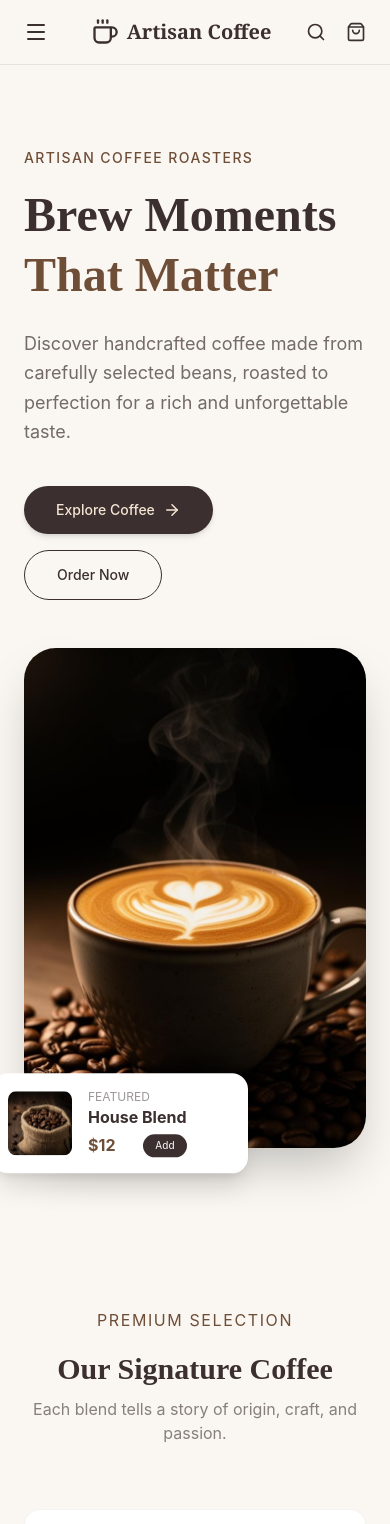
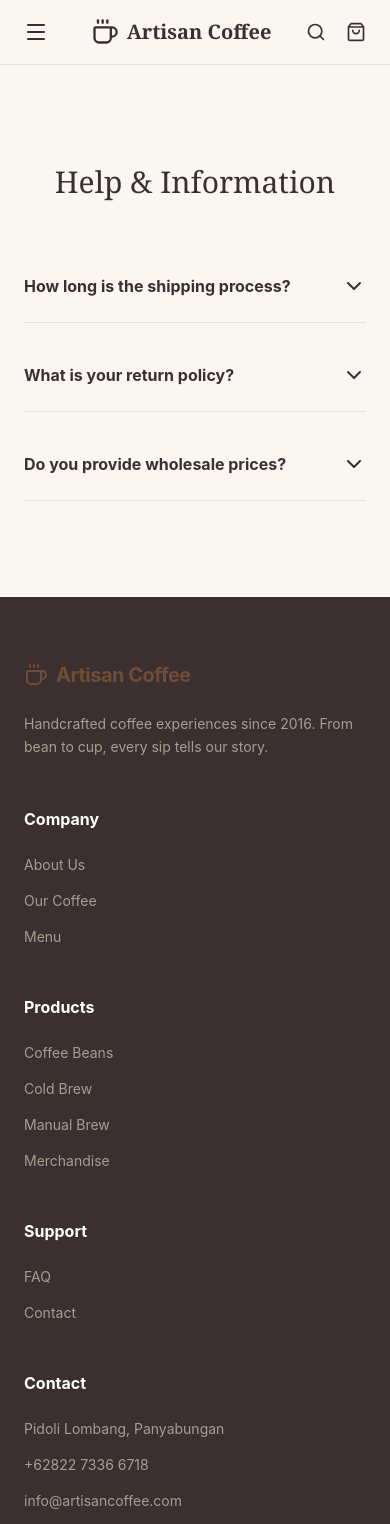
Before and after one commit to Leeroyakbar/artisan-coffee, a React (Vite) app: page /faq in a window 390 px wide. Shown: the top 1524 px of the page. Built offline with nearby package versions, Linux system fonts and the light colour scheme.

Commit message:
fix footer, contact and navbar section

```diff
--- a/package.json
+++ b/package.json
@@ -16,6 +16,7 @@
     "lucide-react": "^0.577.0",
     "react": "^19.2.0",
     "react-dom": "^19.2.0",
+    "react-router-dom": "^7.13.1",
     "sonner": "^2.0.7",
     "tailwind-merge": "^3.5.0"
   },
--- a/src/App.tsx
+++ b/src/App.tsx
@@ -1,34 +1,19 @@
-import { CartModal } from "./components/layout/CartModal"
-import BlogSection from "./components/ui/BlogSection"
-import ContactSection from "./components/ui/ContactSection"
-import CTASection from "./components/ui/CTASection"
-import ExperienceSection from "./components/ui/ExperienceSection"
+import { BrowserRouter, Routes, Route } from "react-router-dom"
+import Navbar from "./components/ui/Navbar"
 import Footer from "./components/ui/Footer"
-import GallerySection from "./components/ui/GallerySection"
-import HeroSection from "./components/ui/HeroSection"
-import MenuSection from "./components/ui/MenuSection"
-import Navbar from "./components/ui/Navbar"
-import SignatureCoffee from "./components/ui/SignatureCoffee"
-import StorySection from "./components/ui/StorySection"
-import TestimonialSection from "./components/ui/Testimonial"
+import HomePage from "./components/pages/HomePage"
+import { FAQPage } from "./components/pages/FAQPage"
 
 function App() {
   return (
-    <>
+    <BrowserRouter>
       <Navbar />
-      <CartModal />
-      <HeroSection />
-      <SignatureCoffee />
-      <StorySection />
-      <ExperienceSection />
-      <MenuSection />
-      <BlogSection />
-      <TestimonialSection />
-      <GallerySection />
-      <CTASection />
-      <ContactSection />
+      <Routes>
+        <Route path="/" element={<HomePage />} />
+        <Route path="/faq" element={<FAQPage />} />
+      </Routes>
       <Footer />
-    </>
+    </BrowserRouter>
   )
 }
 
--- /dev/null
+++ b/src/components/pages/FAQPage.tsx
@@ -0,0 +1,39 @@
+import { useState } from "react"
+import { motion, AnimatePresence } from "framer-motion"
+import { ChevronDown } from "lucide-react"
+
+const faqData = [
+  { question: "How long is the shipping process?", answer: "We ship within 24 hours. Local delivery takes 1-2 days, while nationwide takes 3-5 business days." },
+  { question: "What is your return policy?", answer: "Because coffee is a perishable item, we don't accept returns, but we guarantee quality. Contact us if there's an issue." },
+  { question: "Do you provide wholesale prices?", answer: "Yes! Please contact our business team via WhatsApp for partnership inquiries." },
+]
+
+const AccordionItem = ({ question, answer }: { question: string; answer: string }) => {
+  const [isOpen, setIsOpen] = useState(false)
+  return (
+    <div className="border-b border-coffee-dark/10 py-6">
+      <button onClick={() => setIsOpen(!isOpen)} className="w-full flex justify-between items-center text-left font-bold text-coffee-dark">
+        {question}
+        <ChevronDown className={`transition-transform ${isOpen ? "rotate-180" : ""}`} />
+      </button>
+      <AnimatePresence>
+        {isOpen && (
+          <motion.div initial={{ height: 0 }} animate={{ height: "auto" }} exit={{ height: 0 }} className="overflow-hidden">
+            <p className="pt-4 text-coffee-dark/70 text-sm">{answer}</p>
+          </motion.div>
+        )}
+      </AnimatePresence>
+    </div>
+  )
+}
+
+export const FAQPage = () => (
+  <div className="max-w-3xl mx-auto py-24 px-6">
+    <h2 className="text-3xl font-serif mb-12 text-center">Help & Information</h2>
+    <div className="space-y-4">
+      {faqData.map((item, i) => (
+        <AccordionItem key={i} {...item} />
+      ))}
+    </div>
+  </div>
+)
--- /dev/null
+++ b/src/components/pages/HomePage.tsx
@@ -0,0 +1,32 @@
+// pages/HomePage.tsx
+import { CartModal } from "../layout/CartModal"
+import BlogSection from "../ui/BlogSection"
+import ContactSection from "../ui/ContactSection"
+import CTASection from "../ui/CTASection"
+import ExperienceSection from "../ui/ExperienceSection"
+import GallerySection from "../ui/GallerySection"
+import HeroSection from "../ui/HeroSection"
+import MenuSection from "../ui/MenuSection"
+import SignatureCoffee from "../ui/SignatureCoffee"
+import StorySection from "../ui/StorySection"
+import TestimonialSection from "../ui/Testimonial"
+// ... (import section lainnya)
+
+const HomePage = () => {
+  return (
+    <>
+      <CartModal />
+      <HeroSection />
+      <SignatureCoffee />
+      <StorySection />
+      <ExperienceSection />
+      <MenuSection />
+      <BlogSection />
+      <TestimonialSection />
+      <GallerySection />
+      <CTASection />
+      <ContactSection />
+    </>
+  )
+}
+export default HomePage
--- a/src/components/ui/Footer.tsx
+++ b/src/components/ui/Footer.tsx
@@ -1,6 +1,25 @@
 import { Coffee } from "lucide-react"
+import { Link, useNavigate } from "react-router-dom" // Tambahkan ini
 
 const Footer = () => {
+  const navigate = useNavigate()
+  const handleWhatsAppClick = () => {
+    const phoneNumber = "6282273366718" // Tanpa simbol '+'
+    const message = "Halo Admin, saya ingin bertanya mengenai Artisan Coffee."
+    window.open(`https://wa.me/${phoneNumber}?text=${encodeURIComponent(message)}`, "_blank")
+  }
+  const handleNavClick = (sectionId: string) => {
+    // Jika tidak di home, pindah ke home lalu scroll
+    if (location.pathname !== "/") {
+      navigate("/")
+      setTimeout(() => {
+        document.getElementById(sectionId)?.scrollIntoView({ behavior: "smooth" })
+      }, 100)
+    } else {
+      document.getElementById(sectionId)?.scrollIntoView({ behavior: "smooth" })
+    }
+  }
+
   return (
     <footer className="bg-coffee-dark text-coffee-latte py-16 px-6">
       <div className="max-w-7xl mx-auto grid md:grid-cols-2 lg:grid-cols-5 gap-12">
@@ -14,9 +33,41 @@ const Footer = () => {
         </div>
 
         {/* Links Sections */}
-        <FooterLink title="Company" links={["About Us", "Our Coffee", "Menu", "Careers"]} />
-        <FooterLink title="Products" links={["Coffee Beans", "Cold Brew", "Manual Brew", "Merchandise"]} />
-        <FooterLink title="Support" links={["FAQ", "Shipping Info", "Contact"]} />
+        <FooterLink
+          title="Company"
+          onNavClick={handleNavClick}
+          links={[
+            { name: "About Us", id: "story" },
+            { name: "Our Coffee", id: "featured" },
+            { name: "Menu", id: "menu" },
+          ]}
+        />
+
+        <FooterLink
+          title="Products"
+          onNavClick={handleNavClick}
+          links={[
+            { name: "Coffee Beans", id: "menu" },
+            { name: "Cold Brew", id: "menu" },
+            { name: "Manual Brew", id: "menu" },
+            { name: "Merchandise", id: "menu" },
+          ]}
+        />
+
+        {/* Support Section - Mengarah ke /faq */}
+        <div>
+          <h4 className="font-bold text-white mb-6">Support</h4>
+          <ul className="space-y-4 text-sm text-coffee-latte/60">
+            <li>
+              <Link to="/faq" className="hover:text-coffee-mocha transition-colors">
+                FAQ
+              </Link>
+            </li>
+            <li className="cursor-pointer hover:text-coffee-mocha transition-colors" onClick={handleWhatsAppClick}>
+              Contact
+            </li>
+          </ul>
+        </div>
 
         {/* Contact Info */}
         <div>
@@ -25,24 +76,28 @@ const Footer = () => {
             <li>Pidoli Lombang, Panyabungan</li>
             <li>+62822 7336 6718</li>
             <li>info@artisancoffee.com</li>
-            <li>WhatsApp</li>
+            <li className="cursor-pointer text-green-500 hover:text-green-400" onClick={handleWhatsAppClick}>
+              Chat via WhatsApp
+            </li>
           </ul>
         </div>
       </div>
 
-      {/* Bottom Bar */}
       <div className="max-w-7xl mx-auto mt-16 pt-8 border-t border-coffee-latte/10 text-center text-sm text-coffee-latte/40">© 2026 Artisan Coffee Roasters. All rights reserved.</div>
     </footer>
   )
 }
 
-const FooterLink = ({ title, links }: { title: string; links: string[] }) => (
+// Update component untuk menerima objek link agar bisa routing
+const FooterLink = ({ title, links, onNavClick }: { title: string; links: { name: string; id: string }[]; onNavClick: (id: string) => void }) => (
   <div>
     <h4 className="font-bold text-white mb-6">{title}</h4>
     <ul className="space-y-4 text-sm text-coffee-latte/60">
       {links.map((link) => (
-        <li key={link} className="hover:text-coffee-mocha transition-colors cursor-pointer">
-          {link}
+        <li key={link.name}>
+          <button onClick={() => onNavClick(link.id)} className="hover:text-coffee-mocha transition-colors text-left">
+            {link.name}
+          </button>
         </li>
       ))}
     </ul>
--- a/src/components/ui/Navbar.tsx
+++ b/src/components/ui/Navbar.tsx
@@ -2,21 +2,39 @@ import { Search, ShoppingBag, X, Menu, Coffee } from "lucide-react"
 import { useCart } from "../../hooks/useCart"
 import { AnimatePresence, motion } from "framer-motion"
 import { useState } from "react"
+import { useNavigate } from "react-router-dom"
 
 const navLinks = [
-  { label: "Home", href: "#home" },
-  { label: "Our Signature", href: "#featured" },
-  { label: "Menu", href: "#menu" },
-  { label: "About Us", href: "#story" },
-  { label: "Experience", href: "#experience" },
-  { label: "Blog", href: "#blog" },
-  { label: "Contact", href: "#contact" },
+  { label: "Home", id: "home" },
+  { label: "Our Signature", id: "featured" },
+  { label: "Menu", id: "menu" },
+  { label: "About Us", id: "story" },
+  { label: "Experience", id: "experience" },
+  { label: "Blog", id: "blog" },
+  { label: "Contact", id: "contact" },
 ]
 
 const Navbar = () => {
   const { items, setIsCartOpen } = useCart()
   const totalItems = items.reduce((acc, item) => acc + item.quantity, 0)
   const [mobileOpen, setMobileOpen] = useState(false)
+  const navigate = useNavigate()
+
+  const handleNavClick = (sectionId: string) => {
+    setMobileOpen(false) // Tutup mobile menu jika terbuka
+
+    // Jika kita tidak di halaman utama, pindah ke "/"
+    if (location.pathname !== "/") {
+      navigate("/")
+      // Beri sedikit delay agar komponen selesai di-render di home
+      setTimeout(() => {
+        document.getElementById(sectionId)?.scrollIntoView({ behavior: "smooth" })
+      }, 100)
+    } else {
+      // Jika sudah di halaman utama, langsung scroll
+      document.getElementById(sectionId)?.scrollIntoView({ behavior: "smooth" })
+    }
+  }
 
   return (
     <>
@@ -29,18 +47,18 @@ const Navbar = () => {
 
           {/* Logo Section */}
           <div className="flex items-center gap-2">
-            <a href="#home" className="flex items-center gap-2">
+            <button onClick={() => handleNavClick("/")} className="flex items-center gap-2">
               <Coffee className="w-7 h-7 text-secondary" />
               <span className="font-serif text-xl lg:text-2xl font-bold text-coffee-dark">Artisan Coffee</span>
-            </a>
+            </button>
           </div>
 
           {/* Desktop Menu Links - Menggunakan .nav-link dari index.css */}
           <div className="hidden lg:flex items-center gap-8">
             {navLinks.map((link, index) => (
-              <a key={index} href={link.href} className="nav-link">
+              <button key={index} onClick={() => handleNavClick(link.id)} className="nav-link">
                 {link.label}
-              </a>
+              </button>
             ))}
           </div>
 
@@ -53,9 +71,9 @@ const Navbar = () => {
               {totalItems > 0 && <span className="absolute top-0 right-0 bg-coffee-mocha text-coffee-latte text-[10px] w-4 h-4 flex items-center justify-center rounded-full font-bold">{totalItems}</span>}
             </div>
 
-            <a href="#Menu" className="hidden sm:inline-flex px-5 py-2.5 bg-coffee-dark text-sm font-medium rounded-full hover:bg-coffee-mocha transition-colors text-coffee-beige">
+            <button onClick={() => handleNavClick("menu")} className="hidden sm:inline-flex px-5 py-2.5 bg-coffee-dark text-sm font-medium rounded-full hover:bg-coffee-mocha transition-colors text-coffee-beige">
               Order Coffee
-            </a>
+            </button>
           </div>
         </div>
       </nav>
@@ -82,12 +100,25 @@ const Navbar = () => {
 
               <div className="flex flex-col gap-6">
                 {navLinks.map((link) => (
-                  <a key={link.label} href={link.href} onClick={() => setMobileOpen(false)} className="text-lg font-medium text-coffee-dark hover:text-coffee-mocha transition-colors border-b border-coffee-dark/5 pb-2">
+                  <button
+                    key={link.label}
+                    onClick={() => {
+                      handleNavClick(link.id)
+                      setMobileOpen(false)
+                    }}
+                    className="text-lg font-medium text-coffee-dark hover:text-coffee-mocha transition-colors border-b border-coffee-dark/5 pb-2"
+                  >
                     {link.label}
-                  </a>
+                  </button>
                 ))}
 
-                <button onClick={() => setMobileOpen(false)} className="btn-primary w-full mt-4">
+                <button
+                  onClick={() => {
+                    handleNavClick("menu")
+                    setMobileOpen(false)
+                  }}
+                  className="btn-primary w-full mt-4"
+                >
                   Order Coffee
                 </button>
               </div>
```
Also changed, not shown: 1 other file (tests, documents, lock files or other folders).
